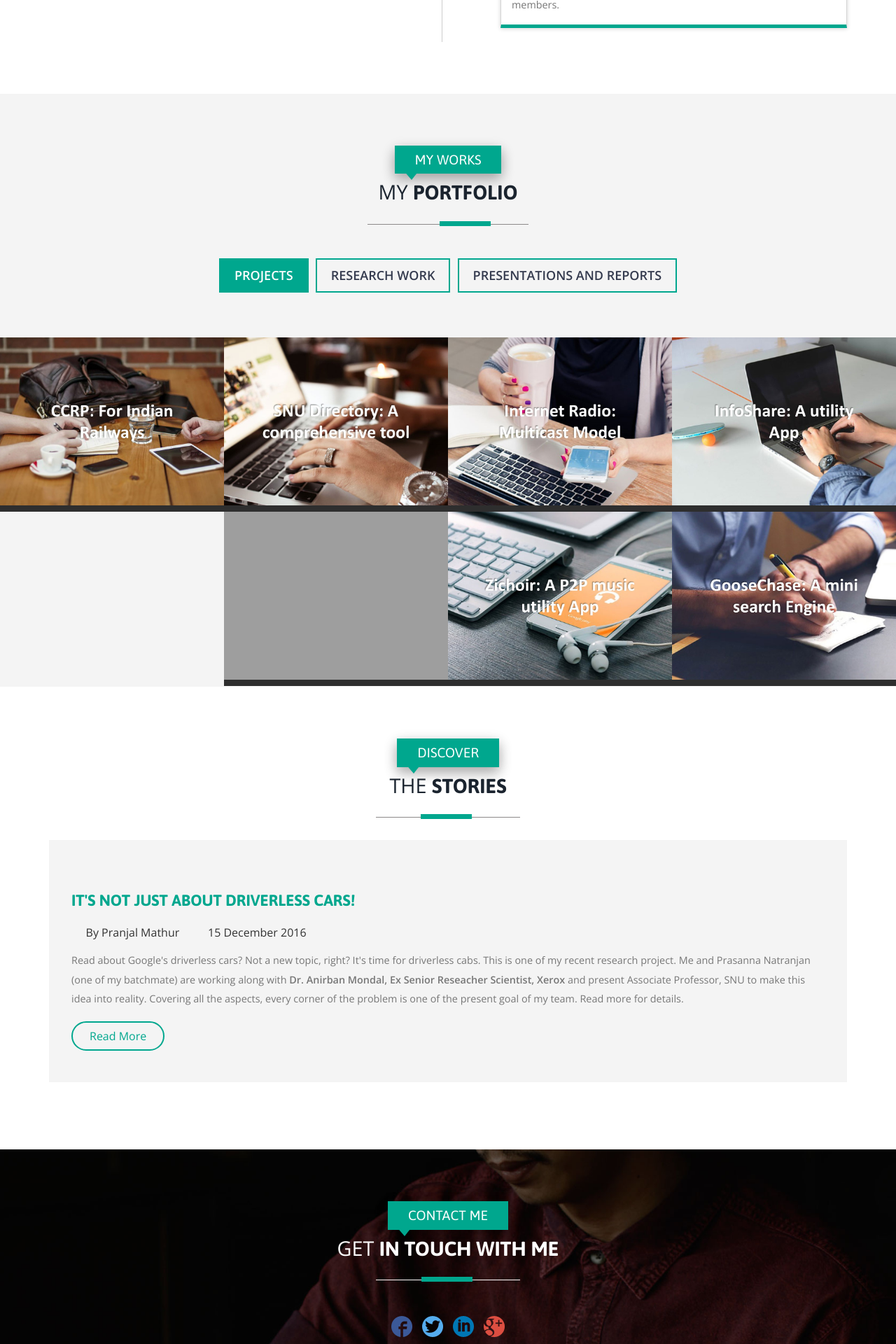
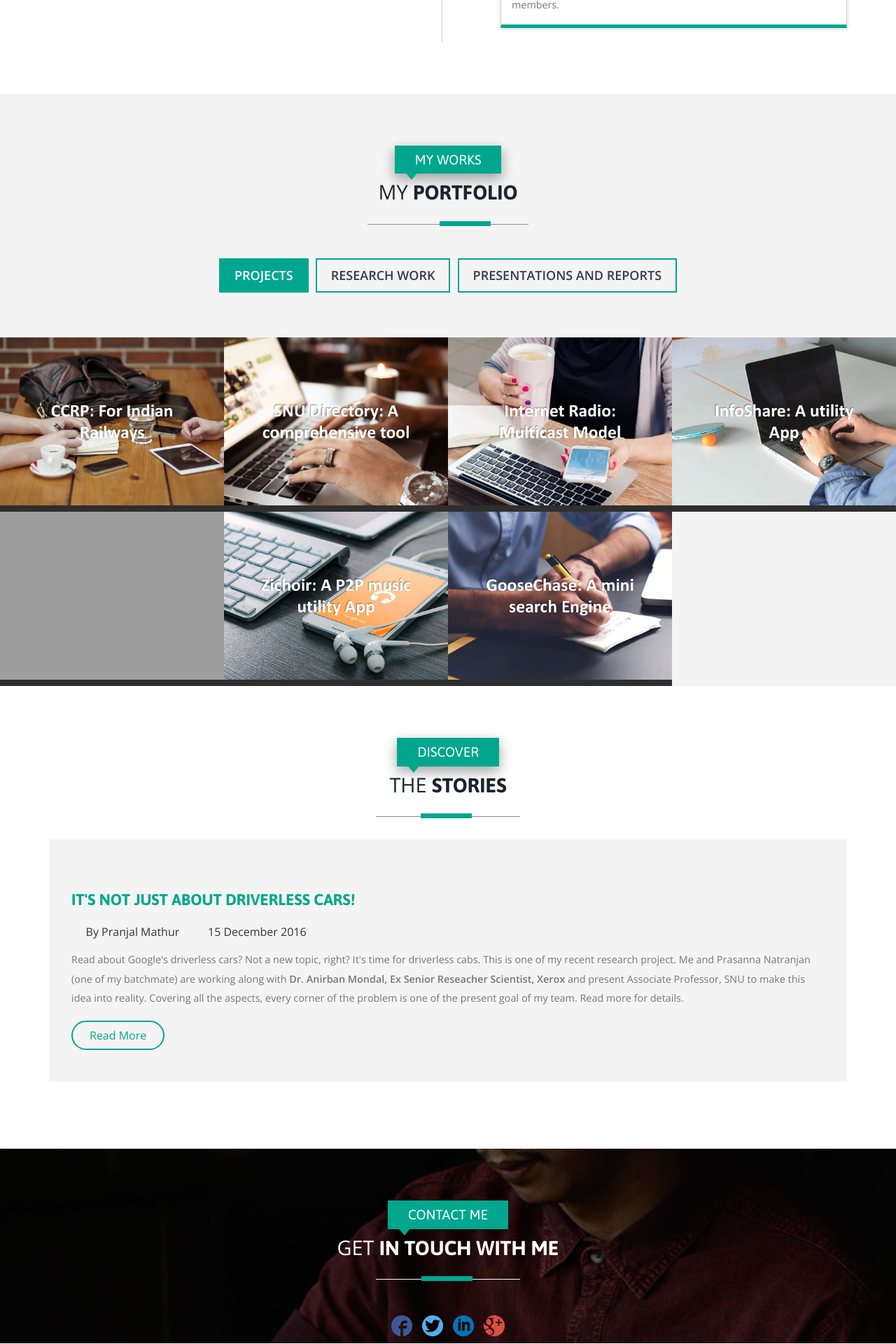
Before and after one commit to pranjalmathur/creatif, a PHP site: page / in a window 1280 px wide. Shown: the part 3126-5046 px from the top of the page at 70% size. Run offline with PHP 8.4, Linux system fonts and the light colour scheme; some web fonts are replaced; grey boxes are pictures that could not be loaded.

Commit message:
Update index.php

```diff
--- a/index.php
+++ b/index.php
@@ -412,11 +412,7 @@ field of my study. What I like about myself? I am self motivated!<br> The "City
 										</a>
 									</div>
 								</div>
-								<div class="col-md-3 team-gd  ">
-									<div class="thumb">
 
-									</div>
-								</div>
 								<div class="col-md-3 team-gd  ">
 
 									<div class="thumb">
```
